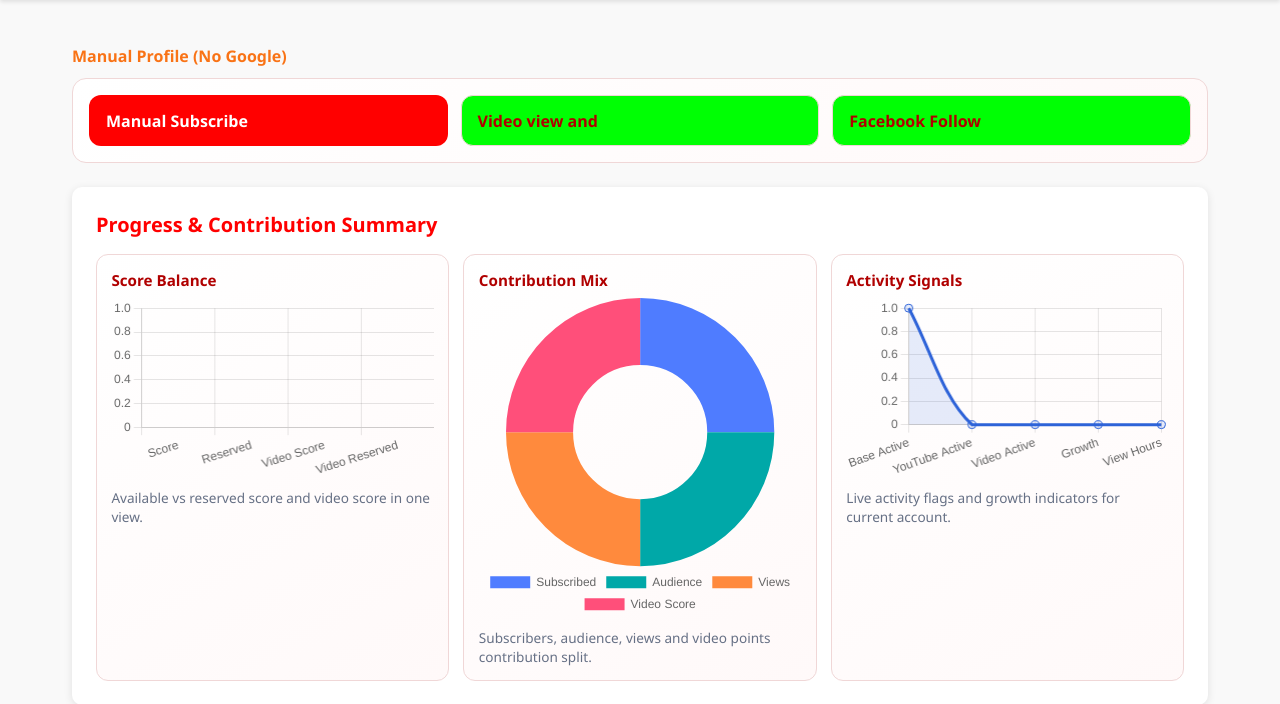
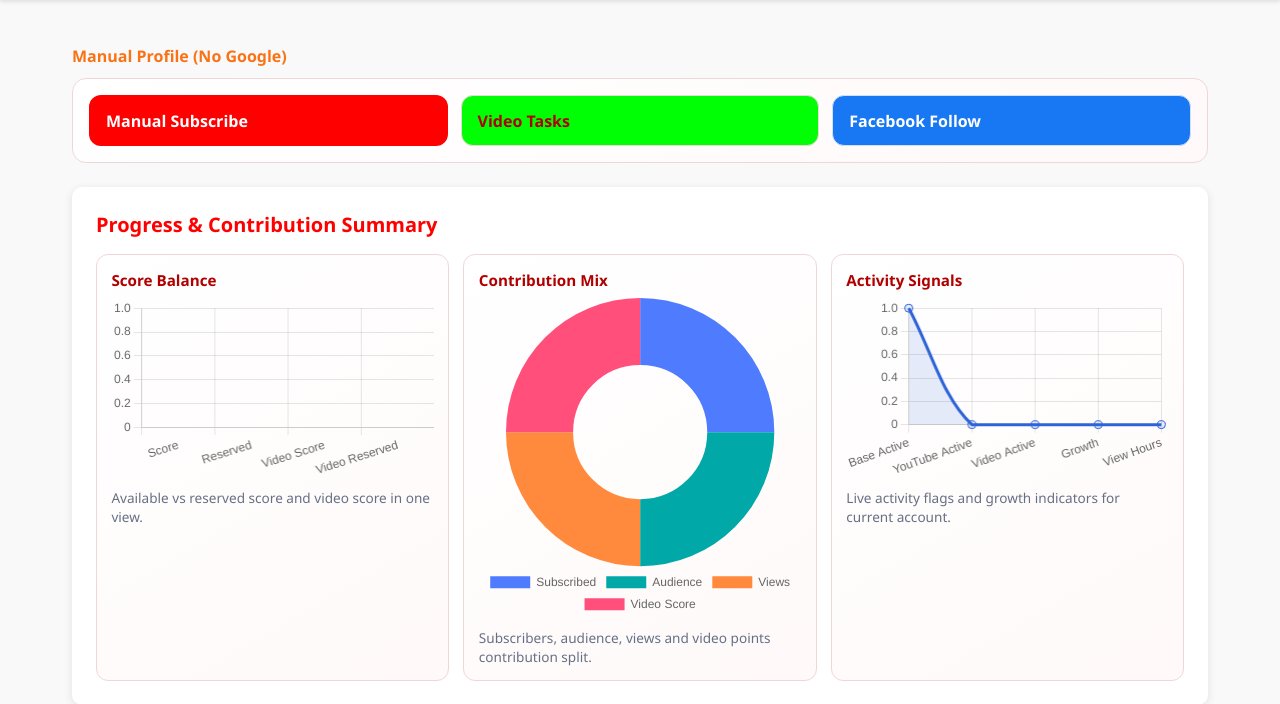
Before and after one commit to rishirambhusal444/arkoboost, a Django app: page /profile/manual/ in a window 1280 px wide. Shown: the part 71-775 px from the top of the page. Run offline with Django 5.2, Linux system fonts and the light colour scheme; the visitor is signed in with stand-in values (Sample User, id 1); data comes from the database, SQL or seed files in the repository; data that the repository does not hold is empty; some libraries are stand-ins or nearby versions.

```diff
--- a/static/subscribers/css/profile.css
+++ b/static/subscribers/css/profile.css
@@ -149,6 +149,16 @@
     border-color: var(--theme-soft-border);
 }
 
+.task-cta-btn.facebook {
+    background: #1877f2;
+    color: #fff;
+    border-color: #cfe0ff;
+}
+
+.task-cta-btn.facebook:hover {
+    box-shadow: 0 8px 18px rgba(24, 119, 242, 0.28);
+}
+
 .insight-grid {
     display: grid;
     grid-template-columns: repeat(auto-fit, minmax(260px, 1fr));
--- a/templates/subscribers/home.html
+++ b/templates/subscribers/home.html
@@ -17,8 +17,8 @@
             {% else %}
                 <a href="{% url 'subscribers:subscribe_tasks_manual' %}" class="btn btn-primary">Subscribe Tasks</a>
             {% endif %}
-            <a href="{% url 'subscribers:enter_watch_tasks' %}" class="btn btn-secondary">Watch Tasks</a>
-            <a href="{% url 'subscribers:facebook_tasks_manual' %}" class="btn btn-secondary">Facebook Follow Tasks</a>
+            <a href="{% url 'subscribers:enter_watch_tasks' %}" class="btn btn-secondary">Video Tasks</a>
+            <a href="{% url 'subscribers:facebook_tasks_manual' %}" class="btn btn-facebook">Facebook Follow Tasks</a>
         {% else %}
             <a href="{% url 'subscribers:login' %}" class="btn btn-primary">Login To Start</a>
             <a href="{% url 'subscribers:login' %}" class="btn btn-secondary">Explore Tasks</a>
--- a/templates/subscribers/profile.html
+++ b/templates/subscribers/profile.html
@@ -17,9 +17,8 @@
                     {% else %}
                         <a href="{% url 'subscribers:enter_youtube_tasks_manual' %}" class="task-cta-btn tasks">Manual Subscribe</a>
                     {% endif %}
-                    <a href="{% url 'subscribers:enter_watch_tasks' %}" class="task-cta-btn watch">Video view and
-                         </a>
-                    <a href="{% url 'subscribers:facebook_tasks_manual' %}" class="task-cta-btn watch">Facebook Follow</a>
+                    <a href="{% url 'subscribers:enter_watch_tasks' %}" class="task-cta-btn watch">Video Tasks</a>
+                    <a href="{% url 'subscribers:facebook_tasks_manual' %}" class="task-cta-btn facebook">Facebook Follow</a>
                 </div>
             </div>
         </section>
--- a/templates/subscribers/profile_google.html
+++ b/templates/subscribers/profile_google.html
@@ -18,9 +18,8 @@
                     {% else %}
                         <a href="{% url 'subscribers:subscribe_tasks_manual' %}" class="task-cta-btn tasks">Manual Subscribe</a>
                     {% endif %}
-                    <a href="{% url 'subscribers:enter_watch_tasks' %}" class="task-cta-btn watch">Video view and
-                         </a>
-                    <a href="{% url 'subscribers:facebook_tasks_manual' %}" class="task-cta-btn watch">Facebook Follow</a>
+                    <a href="{% url 'subscribers:enter_watch_tasks' %}" class="task-cta-btn watch">Video Tasks</a>
+                    <a href="{% url 'subscribers:facebook_tasks_manual' %}" class="task-cta-btn facebook">Facebook Follow</a>
                 </div>
             </div>
         </section>
--- a/templates/subscribers/profile_manual.html
+++ b/templates/subscribers/profile_manual.html
@@ -26,9 +26,8 @@
                     {% else %}
                         <a href="{% url 'subscribers:subscribe_tasks_manual' %}" class="task-cta-btn tasks">Manual Subscribe</a>
                     {% endif %}
-                    <a href="{% url 'subscribers:enter_watch_tasks' %}" class="task-cta-btn watch">Video view and
-                         </a>
-                    <a href="{% url 'subscribers:facebook_tasks_manual' %}" class="task-cta-btn watch">Facebook Follow</a>
+                    <a href="{% url 'subscribers:enter_watch_tasks' %}" class="task-cta-btn watch">Video Tasks</a>
+                    <a href="{% url 'subscribers:facebook_tasks_manual' %}" class="task-cta-btn facebook">Facebook Follow</a>
                 </div>
             </div>
         </section>
```
Also changed, not shown: static/subscribers/css/home.css (+13 -0 lines).
